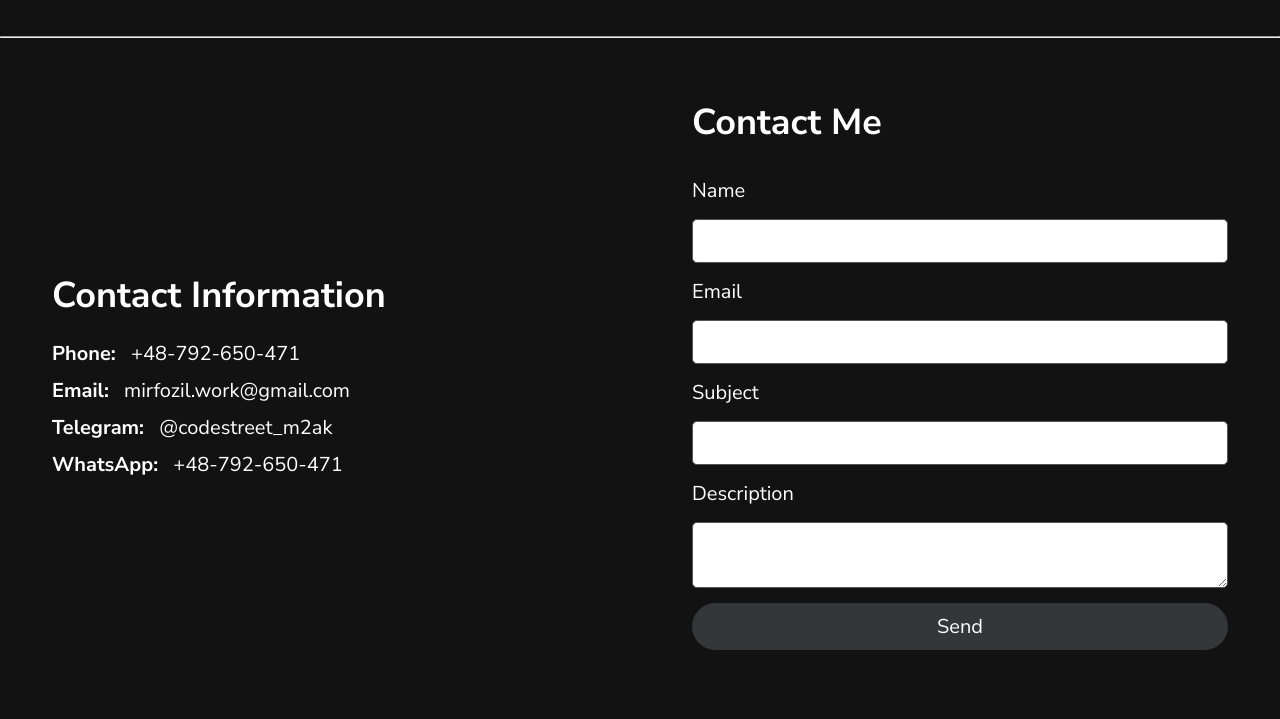
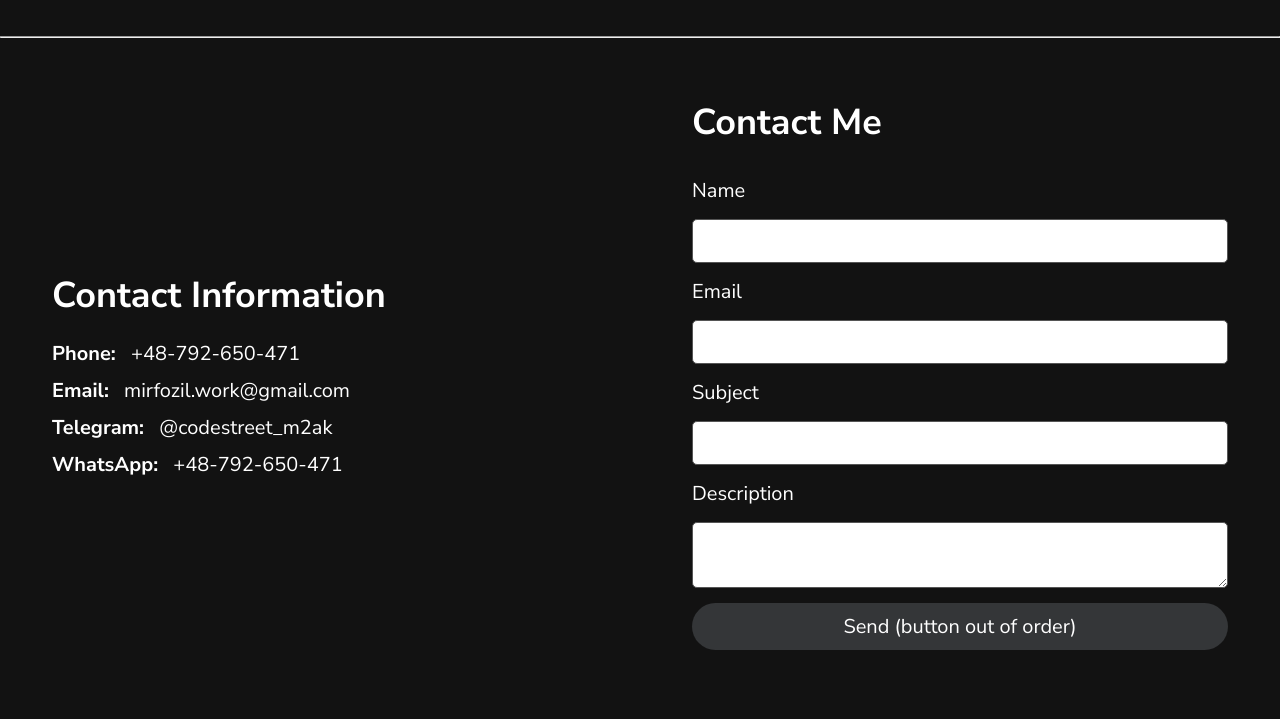
Before and after one commit to m2ak-dev/Portfolio--Junior-, a plain HTML site: page index.html in a window 1280 px wide. Shown: the part 2460-3179 px from the top of the page. Drawn offline with Linux system fonts and the light colour scheme; a script that the page names is missing.

Commit message:
edit button

```diff
--- a/index.html
+++ b/index.html
@@ -196,7 +196,7 @@
                 <label for="description">Description</label>
                 <textarea id="description" name="description" required></textarea>
 
-                <button type="submit">Send</button>
+                <button type="submit">Send (button out of order)</button>
             </form>
         </div>
     </section>
@@ -223,10 +223,6 @@
         </div>
     </footer>
 
-
-
-
-
     <script src="menu.js"></script>
 
 </body>
```
